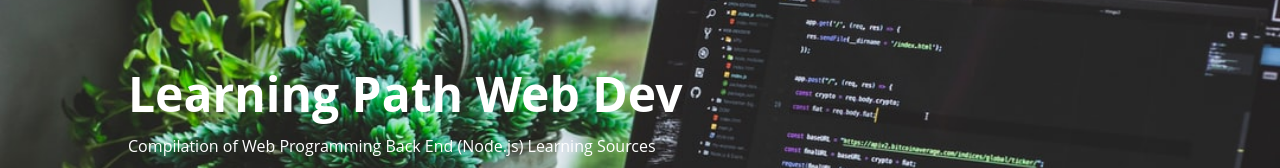
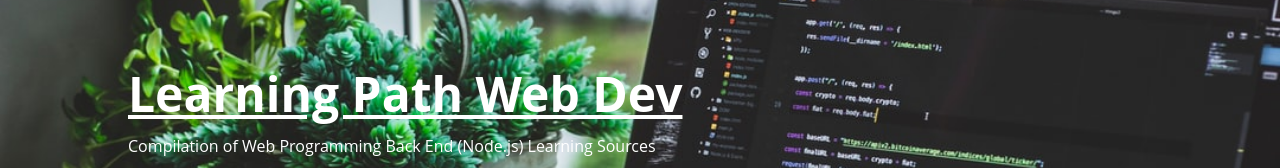
Before and after one commit to mochamadrafli2018/next-react-crud-axios, a Next.js app: page / in a window 1280 px wide. Shown: the part 151-319 px from the top of the page. Built offline with nearby package versions, Linux system fonts and the light colour scheme; no server answers.

Commit message:
Update index.js

```diff
--- a/pages/index.js
+++ b/pages/index.js
@@ -59,7 +59,7 @@ export default function Crud() {
         <img src="/wallpaper.jpg" alt="coding" width='100%' height='100%' />
         <div className='mb-4'>
           <div className='mx-auto mb-5 p-0 space-y-1 md:space-y-3 lg:space-y-4 text-left w-11/12 lg:w-4/5 text-white' style={{'margin-top':'-50%'}}>
-            <h3 className='font-bold mt-2 text-xl md:text-3xl lg:text-5xl'>Learning Path Web Dev</h3>
+            <h3 className='font-bold mt-2 text-xl md:text-3xl lg:text-5xl underline'>Learning Path Web Dev</h3>
             <p className=''>Compilation of Web Programming Back End (Node.js) Learning Sources</p>
             <p className=''>by M. Rafli Ramadhan</p>
           </div>
```
